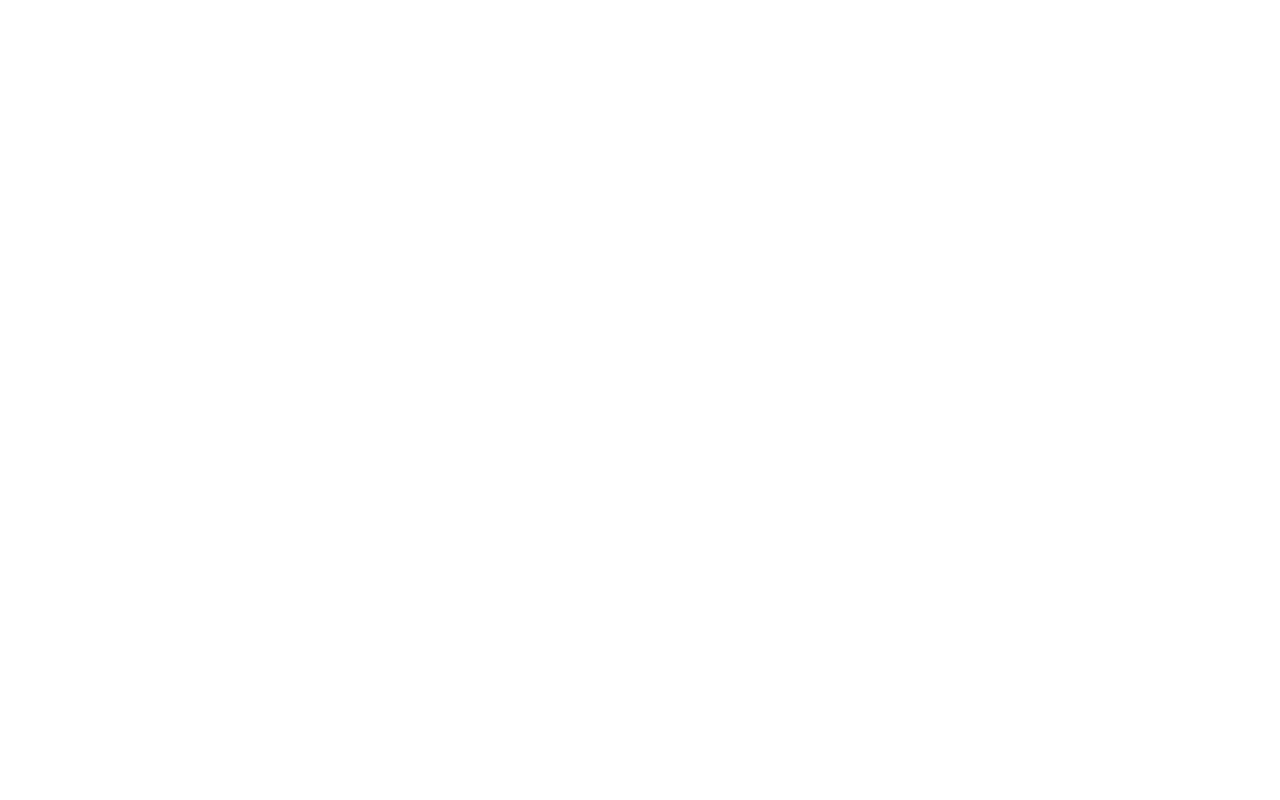
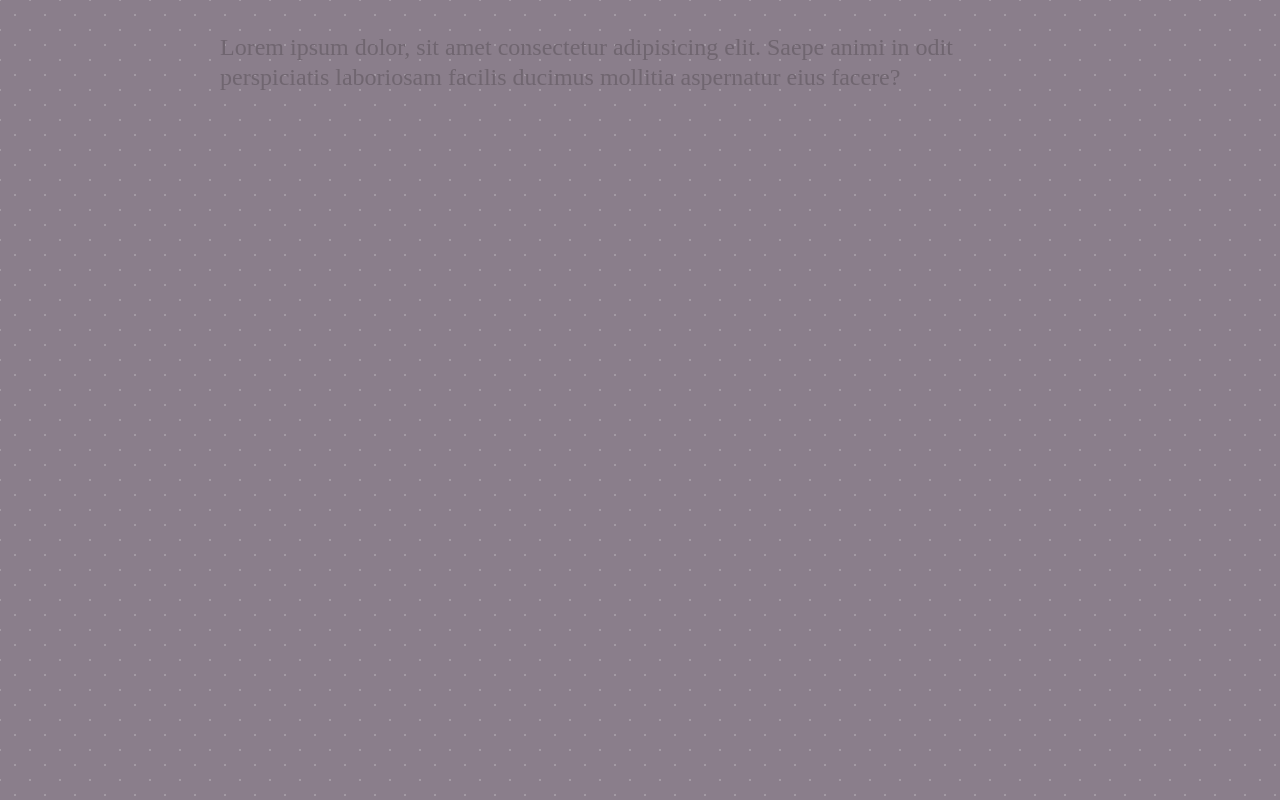
Before and after one commit to byvide/byvide.github.io, a plain HTML site: page hsp1/index.html in a window 1280 px wide. Drawn offline with Linux system fonts and the light colour scheme.

Commit message:
make it work

```diff
--- a/hsp1/index.html
+++ b/hsp1/index.html
@@ -5,12 +5,13 @@
     <meta http-equiv="X-UA-Compatible" content="IE=edge">
     <meta name="viewport" content="width=device-width, initial-scale=1.0">
     <title>Document</title>
+    <link rel="stylesheet" href="src/style/style.css">
 </head>
 <body>
     <nav></nav>
     <main>
         <section>
-
+           Lorem ipsum dolor, sit amet consectetur adipisicing elit. Saepe animi in odit perspiciatis laboriosam facilis ducimus mollitia aspernatur eius facere?
         </section>
     </main>
     <footer></footer>
--- /dev/null
+++ b/hsp1/src/style/0__basic/index.scss
@@ -0,0 +1,4 @@
+
+@forward "../0__basic/base";
+@forward "../0__basic/general";
+@forward "../0__basic/typo";
--- /dev/null
+++ b/hsp1/src/style/style.scss
@@ -0,0 +1,5 @@
+
+@import "0__basic";
+//@use "0__basic";
+//@use "1__composition";
+//@use "2__blocks";
```
Also changed, not shown: hsp1/src/style/0__basic/base.scss (renamed from hsp1/src/style/0--basic/base.scss), hsp1/src/style/0__basic/general.scss (renamed from hsp1/src/style/0--basic/general.scss), hsp1/src/style/0__basic/typo.scss (added), hsp1/src/style/style.css (added), 1 other file.
